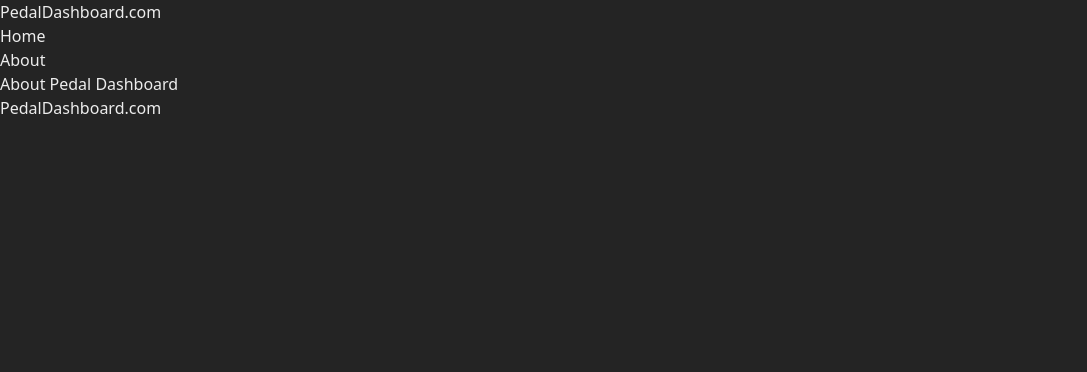
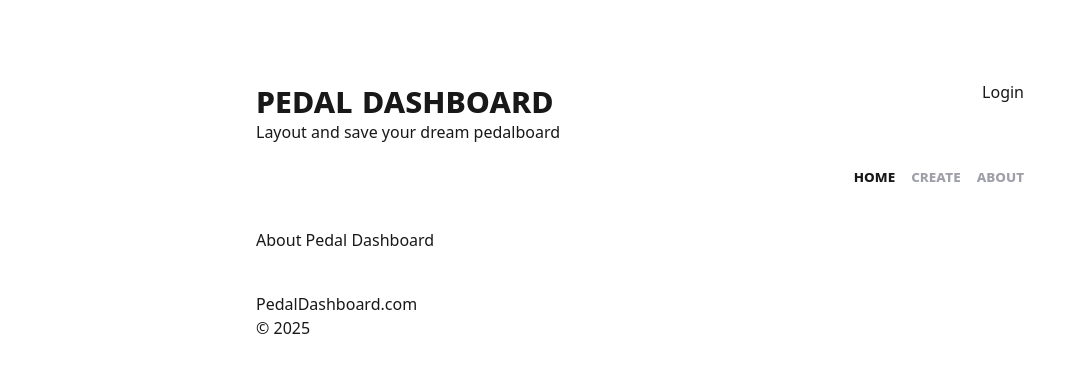
Before and after one commit to jrgtwo/pedal-dashboard, a React (Vite) app: page /about in a window 1280 px wide. Shown: the top 372 px of the page, without its empty margins (0-1087 px from the left). Built offline with nearby package versions, Linux system fonts and the light colour scheme.

Commit message:
chore: started styling, as well as scaffolding for create page

```diff
--- a/src/App.tsx
+++ b/src/App.tsx
@@ -7,6 +7,8 @@ import { Navigation } from './main-components/Navigation/Navigation'
 
 function App() {
   return (
+    <section role="app"
+      className="flex flex-col min-h-screen max-w-3xl m-auto">
       <BrowserRouter>
         <Header />
         <Navigation />
@@ -16,6 +18,7 @@ function App() {
         </Routes>
         <Footer />
       </BrowserRouter>
+    </section>
   )
 }
 
--- a/src/index.css
+++ b/src/index.css
@@ -5,11 +5,21 @@
   line-height: 1.5;
   font-weight: 400;
 
-  color: #ededed;
-  background-color: #242424;
+  color: #181818;
+  background-color: #ffffff;
 
   font-synthesis: none;
   text-rendering: optimizeLegibility;
   -webkit-font-smoothing: antialiased;
   -moz-osx-font-smoothing: grayscale;
 }
+
+a:hover,
+button:hover {
+  cursor: pointer;
+}
+
+h1,
+nav a {
+  font-variant-caps: all-petite-caps;
+}
--- a/src/main-components/Footer/Footer.tsx
+++ b/src/main-components/Footer/Footer.tsx
@@ -3,8 +3,11 @@ import { Link } from 'react-router';
 const Footer = () => {
 
   return (
-    <footer role="footer">
+
+    <footer role="footer"
+      className="mt-10 mb-10">
       <Link to="/">PedalDashboard.com</Link>
+      <p>© {new Date().getFullYear()}</p>
     </footer>
   )
 }
--- a/src/main-components/Header/Header.tsx
+++ b/src/main-components/Header/Header.tsx
@@ -1,8 +1,15 @@
+import { Link } from 'react-router'
+
 const Header = () => {
 
   return (
-    <header role="header">
-      <h1>PedalDashboard.com</h1>
+    <header role="header"
+      className="mt-20 flex flex-row justify-between">
+      <Link to="/">
+        <h1 className="text-4xl font-extrabold">Pedal Dashboard</h1>
+        <p>Layout and save your dream pedalboard</p>
+      </Link>
+      <Link to="/login">Login</Link>
     </header>
   )
 }
--- a/src/main-components/Navigation/Navigation.tsx
+++ b/src/main-components/Navigation/Navigation.tsx
@@ -3,10 +3,16 @@ import { Link } from 'react-router'
 const Navigation = () => {
 
   return (
-    <nav>
-      <ol>
-        <li><Link to="/">Home</Link></li>
-        <li><Link to="/about">About</Link></li>
+    <nav role="navigation"
+      className="mt-5 mb-10">
+      <ol
+        className="flex flex-row justify-self-end gap-4">
+        <li
+          className="font-black hover:underline"><Link to="/">Home</Link></li>
+        <li
+          className="font-black hover:underline text-zinc-400"><Link to="/create">Create</Link></li>
+        <li
+          className="font-black hover:underline text-zinc-400"><Link to="/about">About</Link></li>
       </ol>
     </nav>
   )
--- /dev/null
+++ b/src/routes/Create/Create.tsx
@@ -0,0 +1,9 @@
+const Create = () => {
+  return (
+    <section>
+      <h1>Create</h1>
+    </section>
+  )
+}
+
+export { Create }
```
Also changed, not shown: 2 other files (tests, documents, lock files or other folders). Lines whose indentation alone changed are shown as unchanged.
